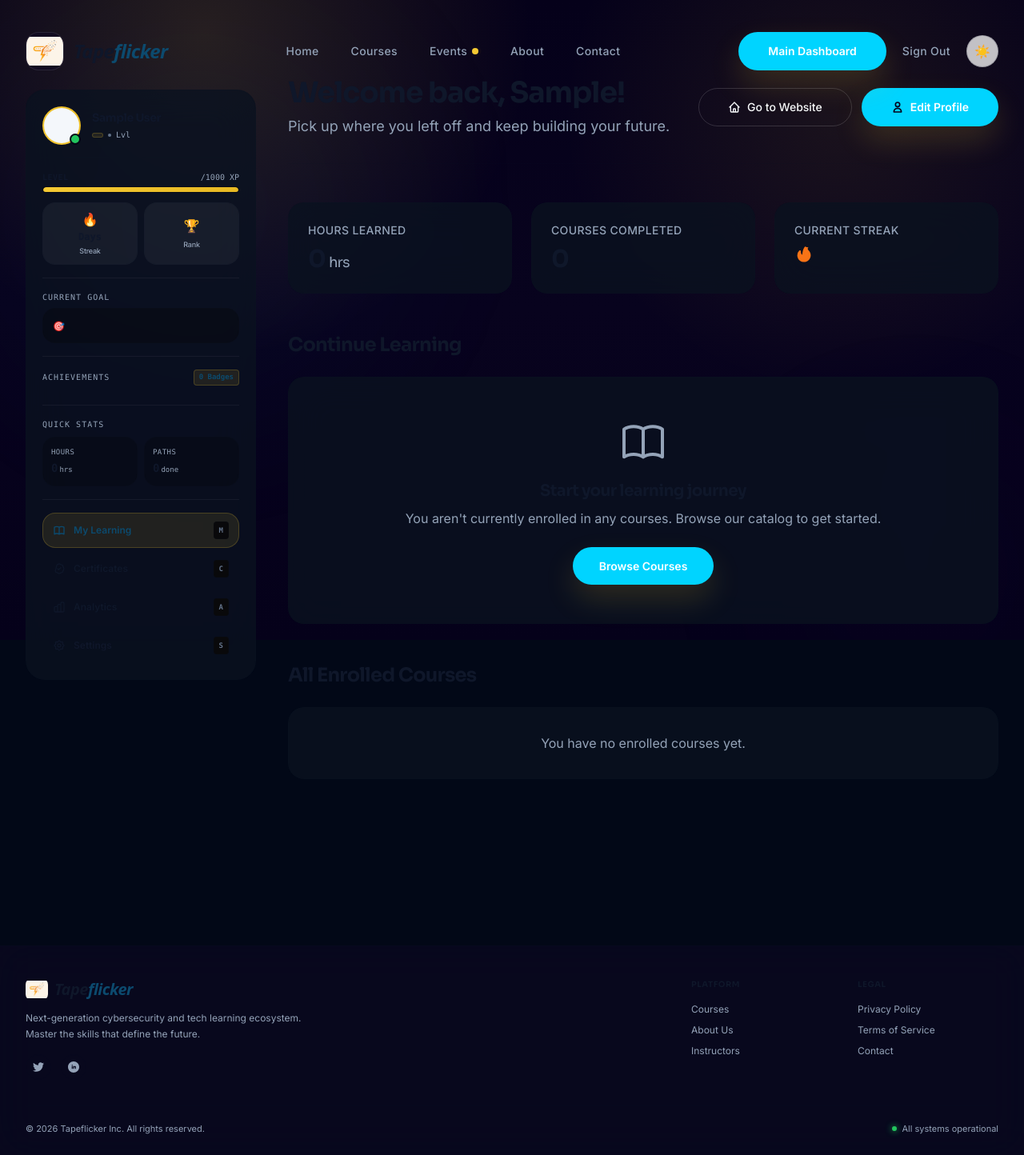
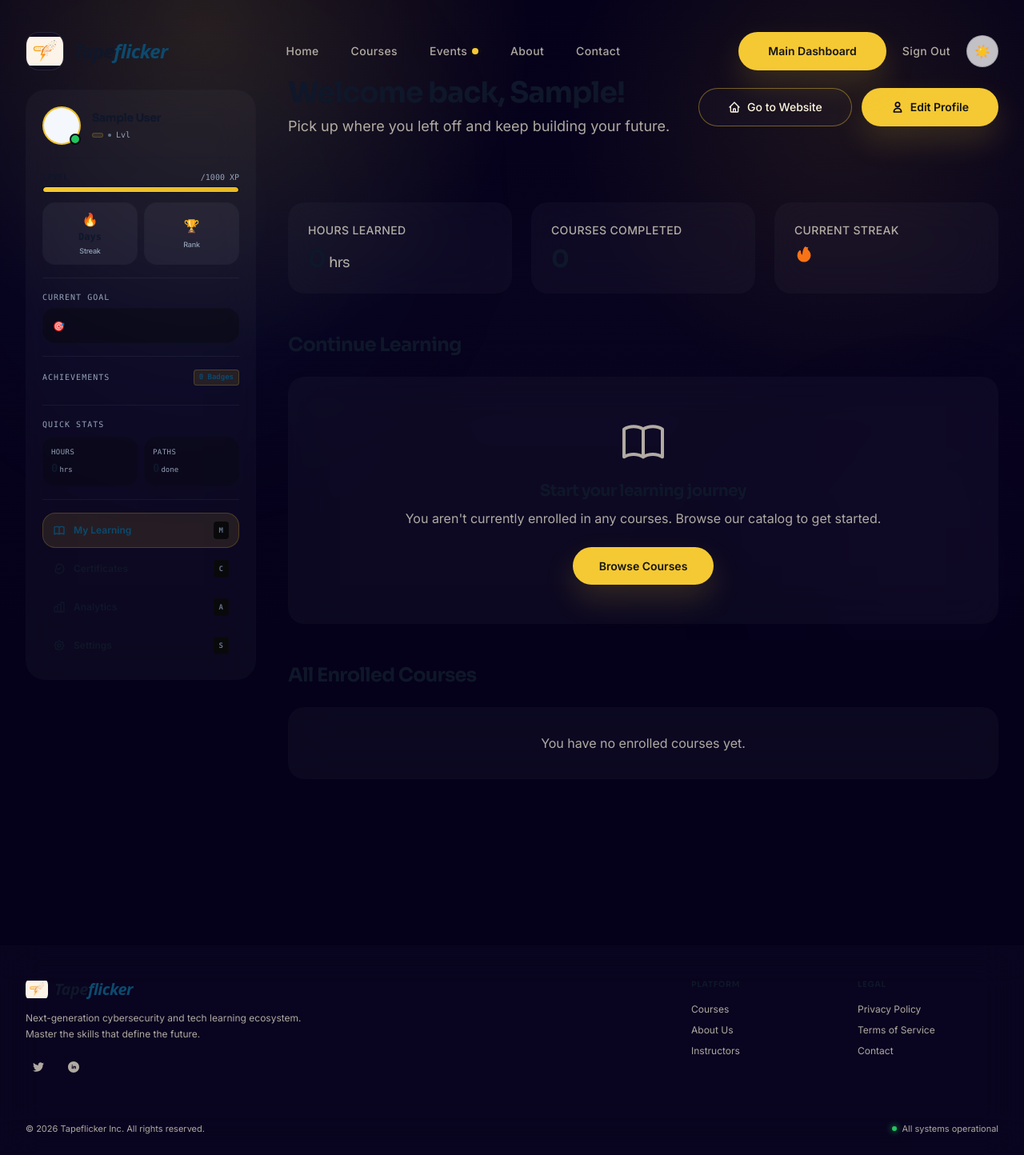
Before and after one commit to yashbhosale2403/Tapeflicker, a Django app: page /dashboard/ in a window 1280 px wide. Shown: the whole page at 80% size. Run offline with Django 5.2, Linux system fonts and the light colour scheme; the visitor is signed in with stand-in values (Sample User, id 1); data that the repository does not hold is empty; some libraries are stand-ins or nearby versions.

Commit message:
feat: remove category field from course forms and align student dashboard styling to gold theme

```diff
--- a/courses/models.py
+++ b/courses/models.py
@@ -65,7 +65,7 @@ class Course(models.Model):
 
     title = models.CharField(max_length=200)
     slug = models.SlugField(unique=True)
-    category = models.ForeignKey(Category, on_delete=models.CASCADE, related_name='courses')
+    category = models.ForeignKey(Category, on_delete=models.SET_NULL, null=True, blank=True, related_name='courses')
     instructor = models.CharField(max_length=100)
     price = models.DecimalField(max_digits=6, decimal_places=2)
     discount_price = models.DecimalField(max_digits=6, decimal_places=2, null=True, blank=True)
--- a/courses/templates/courses/detail.html
+++ b/courses/templates/courses/detail.html
@@ -16,15 +16,19 @@
             <!-- Breadcrumbs -->
             <div class="flex items-center gap-2 text-sm text-muted mb-8 font-medium">
                 <a href="{% url 'courses:list' %}" class="hover:text-accent-neon transition">Courses</a>
+                {% if course.category %}
                 <svg class="w-3 h-3" fill="none" stroke="currentColor" viewBox="0 0 24 24"><path stroke-linecap="round" stroke-linejoin="round" stroke-width="2" d="M9 5l7 7-7 7"></path></svg>
                 <a href="{% url 'courses:list' %}?category={{ course.category.slug }}" class="hover:text-accent-neon transition">{{ course.category.name }}</a>
+                {% endif %}
             </div>
 
             <!-- Course Header -->
             <div class="mb-10">
                 <div class="flex gap-3 mb-6">
                     <span class="text-xs font-bold px-3 py-1 bg-accent-neon/10 border border-accent-neon/30 text-accent-neon rounded-full tracking-wide">{{ course.difficulty }}</span>
+                    {% if course.category %}
                     <span class="text-xs font-bold px-3 py-1 bg-white/5 border border-white/10 text-gray-300 rounded-full tracking-wide">{{ course.category.name }}</span>
+                    {% endif %}
                 </div>
 
                 <h1 class="text-4xl md:text-5xl lg:text-6xl font-bold font-sora text-white leading-tight mb-8">{{ course.title }}</h1>
--- a/courses/templates/courses/list.html
+++ b/courses/templates/courses/list.html
@@ -82,7 +82,11 @@
 
                     <div class="p-6 flex-grow flex flex-col">
                         <div class="flex justify-between items-center mb-4">
+                            {% if course.category %}
                             <span class="text-[9px] font-mono font-bold px-2.5 py-1 bg-accent-cyan/10 text-accent-cyan border border-accent-cyan/20 rounded uppercase tracking-wider">{{ course.category.name }}</span>
+                            {% else %}
+                            <span></span>
+                            {% endif %}
                             {% if course.is_free %}
                             <span class="text-[9px] font-mono font-bold px-2.5 py-1 bg-accent-green/10 text-accent-green border border-accent-green/20 rounded uppercase tracking-wider">FREE PATH</span>
                             {% endif %}
--- a/dashboard/templates/dashboard/index.html
+++ b/dashboard/templates/dashboard/index.html
@@ -251,7 +251,9 @@
 
                 <div class="flex-grow w-full">
                     <div class="flex items-center gap-2 mb-2">
+                        {% if continue_learning.course.category %}
                         <span class="text-xs font-bold px-2 py-0.5 bg-accent-neon/10 text-accent-neon rounded border border-accent-neon/20">{{ continue_learning.course.category.name }}</span>
+                        {% endif %}
                     </div>
                     <h3 class="text-2xl font-bold font-sora text-white mb-2">{{ continue_learning.course.title }}</h3>
                     <p class="text-sm text-muted mb-6">{% if continue_learning.last_accessed_lesson %}Last module: {{ continue_learning.last_accessed_lesson.title }}{% else %}Ready to begin{% endif %}</p>
--- a/manager/forms.py
+++ b/manager/forms.py
@@ -5,11 +5,10 @@ from core.models import Event
 class CourseForm(forms.ModelForm):
     class Meta:
         model = Course
-        fields = ['title', 'slug', 'category', 'instructor', 'price', 'discount_price', 'difficulty', 'description', 'learning_outcomes', 'prerequisites', 'thumbnail', 'banner', 'is_featured', 'is_locked']
+        fields = ['title', 'slug', 'instructor', 'price', 'discount_price', 'difficulty', 'description', 'learning_outcomes', 'prerequisites', 'thumbnail', 'banner', 'is_featured', 'is_locked']
         widgets = {
             'title': forms.TextInput(attrs={'class': 'w-full px-4 py-2 bg-mainpanel border border-mainborder rounded-lg text-white focus:outline-none focus:border-mainaccent transition', 'placeholder': 'Course Title'}),
             'slug': forms.TextInput(attrs={'class': 'w-full px-4 py-2 bg-mainpanel border border-mainborder rounded-lg text-white focus:outline-none focus:border-mainaccent transition', 'placeholder': 'course-slug'}),
-            'category': forms.Select(attrs={'class': 'w-full px-4 py-2 bg-mainpanel border border-mainborder rounded-lg text-white focus:outline-none focus:border-mainaccent transition'}),
             'instructor': forms.TextInput(attrs={'class': 'w-full px-4 py-2 bg-mainpanel border border-mainborder rounded-lg text-white focus:outline-none focus:border-mainaccent transition'}),
             'price': forms.NumberInput(attrs={'class': 'w-full px-4 py-2 bg-mainpanel border border-mainborder rounded-lg text-white focus:outline-none focus:border-mainaccent transition'}),
             'discount_price': forms.NumberInput(attrs={'class': 'w-full px-4 py-2 bg-mainpanel border border-mainborder rounded-lg text-white focus:outline-none focus:border-mainaccent transition'}),
--- a/manager/templates/manager/courses_list.html
+++ b/manager/templates/manager/courses_list.html
@@ -54,7 +54,7 @@
                         </div>
                     </div>
                 </td>
-                <td class="py-4 px-6 text-sm text-maintext">{{ course.category.name }}</td>
+                <td class="py-4 px-6 text-sm text-maintext">{{ course.category.name|default:"Uncategorized" }}</td>
                 <td class="py-4 px-6 text-sm text-maintext font-medium">${{ course.price }}</td>
                 <td class="py-4 px-6">
                     {% if not course.is_locked %}
--- a/manager/templates/manager/dashboard.html
+++ b/manager/templates/manager/dashboard.html
@@ -130,7 +130,7 @@
         </div>
         <div class="flex-1 min-w-0">
           <p class="text-xs font-semibold text-white truncate">{{ course.title }}</p>
-          <p class="text-[10px] text-mainmuted">{{ course.category.name }} • ${{ course.price }}</p>
+          <p class="text-[10px] text-mainmuted">{% if course.category %}{{ course.category.name }} • {% endif %}${{ course.price }}</p>
         </div>
         {% if course.is_featured %}
         <span class="text-[9px] font-bold text-mainaccent bg-mainaccent/10 px-1.5 py-0.5 rounded-md border border-mainaccent/20 flex-shrink-0">FEATURED</span>
--- a/manager/templates/manager/enrollment_list.html
+++ b/manager/templates/manager/enrollment_list.html
@@ -71,7 +71,7 @@
                         </td>
                         <td class="py-4 px-6">
                             <div class="font-medium text-white text-sm course-cell">{{ enrollment.course.title }}</div>
-                            <div class="text-xs text-mainmuted">{{ enrollment.course.category.name }}</div>
+                            <div class="text-xs text-mainmuted">{{ enrollment.course.category.name|default:"Uncategorized" }}</div>
                         </td>
                         <td class="py-4 px-6">
                             <div class="flex items-center gap-3">
--- a/manager/templates/manager/payment_list.html
+++ b/manager/templates/manager/payment_list.html
@@ -64,7 +64,7 @@
                 <td class="py-4 px-6 text-sm text-white student-name">@{{ enrollment.user.username }}</td>
                 <td class="py-4 px-6">
                     <div class="text-sm font-medium text-white course-name">{{ enrollment.course.title }}</div>
-                    <div class="text-[10px] text-mainmuted">{{ enrollment.course.category.name }}</div>
+                    <div class="text-[10px] text-mainmuted">{{ enrollment.course.category.name|default:"Uncategorized" }}</div>
                 </td>
                 <td class="py-4 px-6 text-sm text-mainaccent font-bold">${{ enrollment.course.price }}</td>
                 <td class="py-4 px-6 text-sm text-maintext">{{ enrollment.enrolled_at|date:"M d, Y" }}</td>
--- a/static/css/style.css
+++ b/static/css/style.css
@@ -25,18 +25,18 @@
 }
 
 .dashboard-page {
-    --bg-primary: #020817;
-    --bg-secondary: #0B1220;
-    --card-bg: rgba(11, 18, 32, 0.8);
-    --card-border: rgba(255, 255, 255, 0.06);
-    --accent-neon: #00D4FF;
-    --accent-purple: #8B5CF6;
-    --accent-cyan: #00D4FF;
-    --accent-blue: #38BDF8;
-    --accent-green: #22C55E;
-    --text-main: #F8FAFC;
-    --text-muted: #94A3B8;
-    --text-dim: #64748B;
+    --bg-primary: #05011A;
+    --bg-secondary: #0E0924;
+    --card-bg: rgba(255, 255, 255, 0.03);
+    --card-border: rgba(245, 201, 51, 0.15);
+    --accent-neon: #F5C933;
+    --accent-purple: #E8B923;
+    --accent-cyan: #F5C933;
+    --accent-blue: #FFF8E1;
+    --accent-green: #F5C933;
+    --text-main: #FFF8E1;
+    --text-muted: rgba(255, 248, 225, 0.68);
+    --text-dim: rgba(255, 248, 225, 0.52);
     background-color: var(--bg-primary);
     color: var(--text-main);
 }
@@ -52,25 +52,27 @@
 }
 
 .dashboard-page .btn-primary {
-    color: #FFFFFF !important;
+    color: #141414 !important;
     background: var(--accent-neon) !important;
     border-color: transparent !important;
 }
 
 .dashboard-page .btn-primary:hover {
-    filter: brightness(0.92) !important;
+    background: #E8B923 !important;
+    transform: translateY(-2px) !important;
+    box-shadow: 0 24px 48px rgba(245, 201, 51, 0.2) !important;
 }
 
 .dashboard-page .btn-outline {
-    color: #F8FAFC !important;
-    border-color: rgba(255, 255, 255, 0.15) !important;
-    background: transparent !important;
+    color: #FFF8E1 !important;
+    border-color: rgba(245, 201, 51, 0.42) !important;
+    background: rgba(255, 255, 255, 0.02) !important;
 }
 
 .dashboard-page .btn-outline:hover {
-    background: rgba(255, 255, 255, 0.05) !important;
-    border-color: rgba(255, 255, 255, 0.3) !important;
-    transform: none !important;
+    background: rgba(245, 201, 51, 0.08) !important;
+    border-color: #F5C933 !important;
+    transform: translateY(-2px) !important;
 }
 
 html[data-theme="light"] body {
--- a/templates/base.html
+++ b/templates/base.html
@@ -47,7 +47,7 @@
         }
     </script>
     <!-- Custom CSS -->
-    <link rel="stylesheet" href="{% static 'css/style.css' %}?v=1.8">
+    <link rel="stylesheet" href="{% static 'css/style.css' %}?v=1.9">
     <script>
         (function () {
             const root = document.documentElement;
```
Also changed, not shown: manager/templates/manager/course_form.html (+4 -11 lines), courses/migrations/0007_alter_course_category.py (added).
